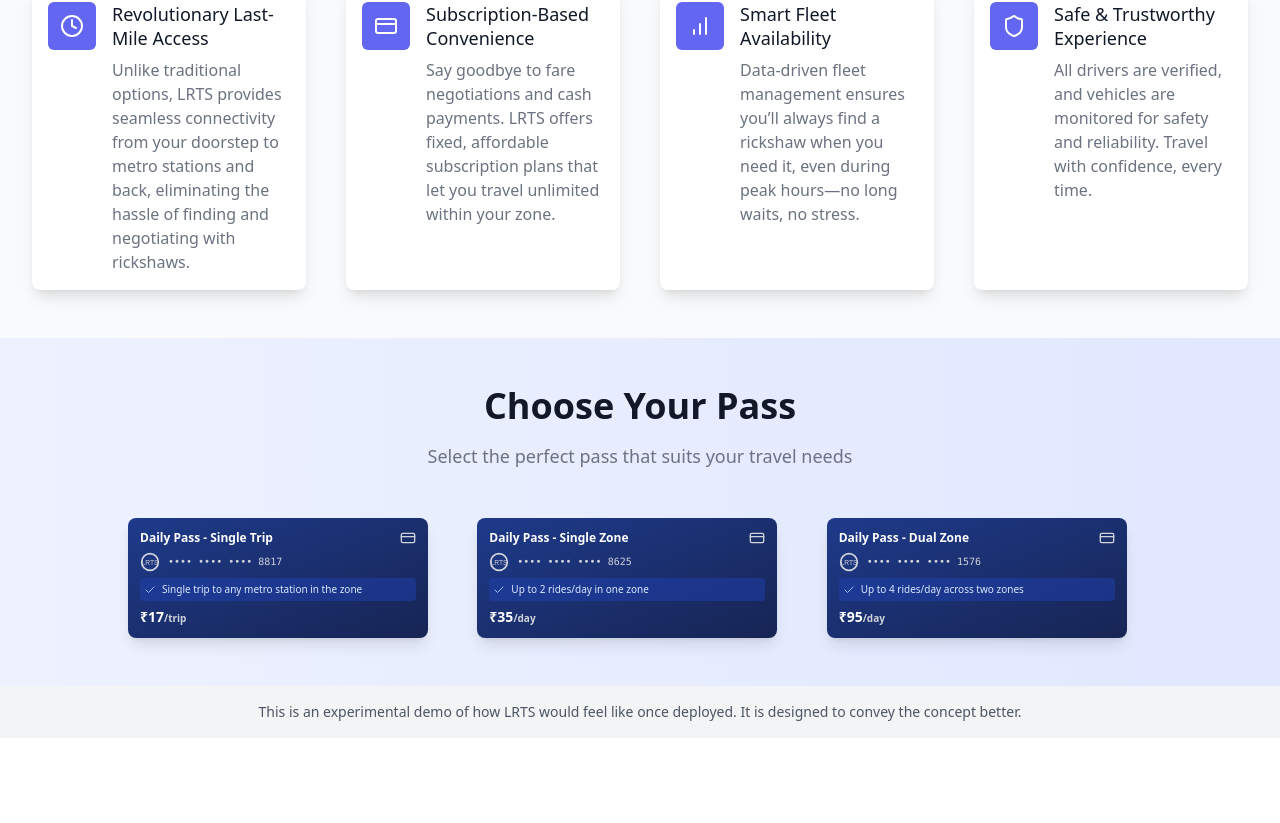
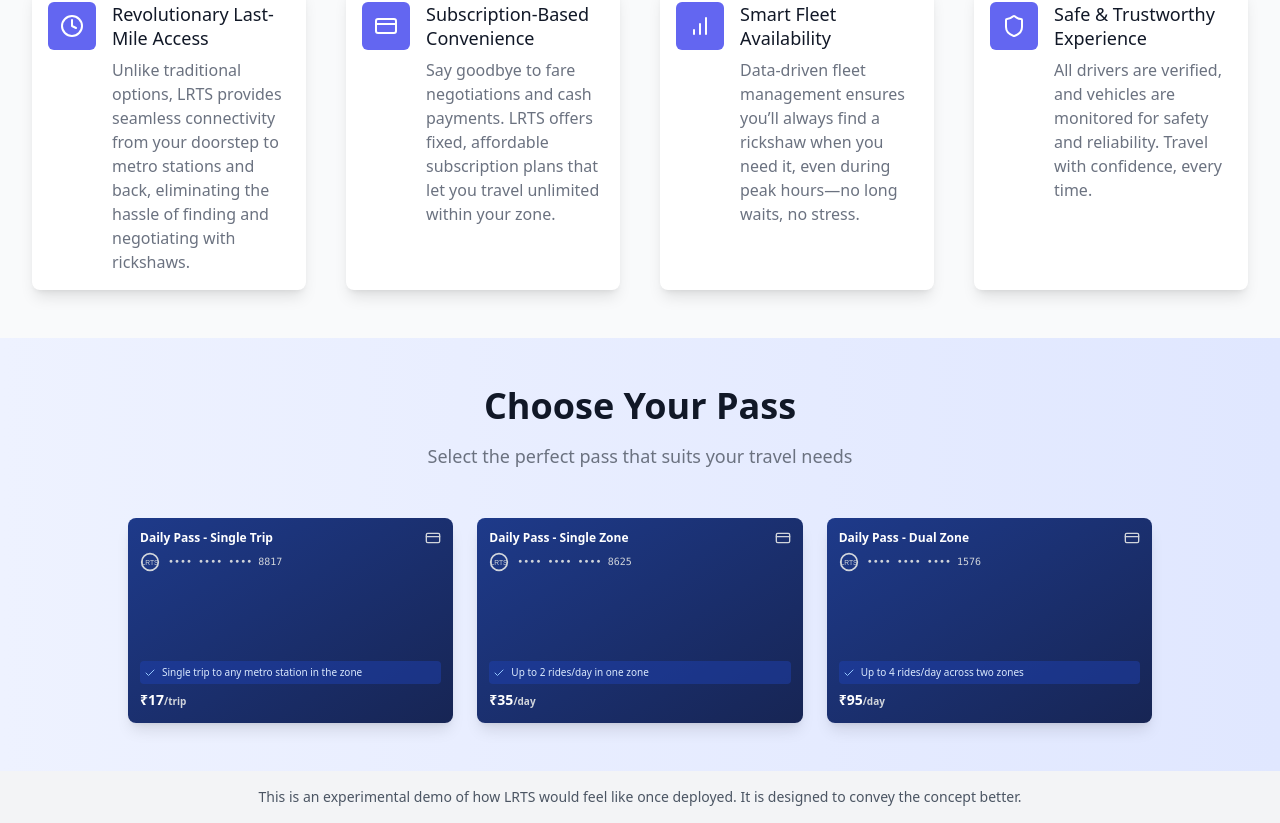
Before and after one commit to Himanshu762/Lrts-revamped, a React (Vite) app: page / in a window 1280 px wide. Shown: the part 800-1623 px from the top of the page. Before the commit the page ends 1538 px from the top, so only its background shows below. Built offline with nearby package versions, Linux system fonts and the light colour scheme; no server answers.

Commit message:
Update PassCard.tsx

```diff
--- a/src/components/passes/PassCard.tsx
+++ b/src/components/passes/PassCard.tsx
@@ -48,8 +48,8 @@ const PassCard: React.FC<PassCardProps> = ({
           'bg-gradient-to-br from-blue-900 to-blue-950',
           'shadow-lg',
           'w-full',
-          'min-w-[200px] max-w-[300px]',
-          'h-[120px]'
+          'aspect-[1.586]',
+          'min-w-[240px] max-w-[340px]'
         )}
       >
         {popular && (
@@ -61,7 +61,7 @@ const PassCard: React.FC<PassCardProps> = ({
         <div className="p-3 space-y-1.5 h-full flex flex-col justify-between">
           <div className="space-y-1.5">
             <div className="flex justify-between items-center">
-              <h3 className="text-xs font-bold text-white line-clamp-1">
+              <h3 className="text-xs font-bold text-white line-clamp-1 flex-1 mr-2">
                 {title}
               </h3>
               <CreditCard className="w-4 h-4 text-gray-300 flex-shrink-0" />
```
